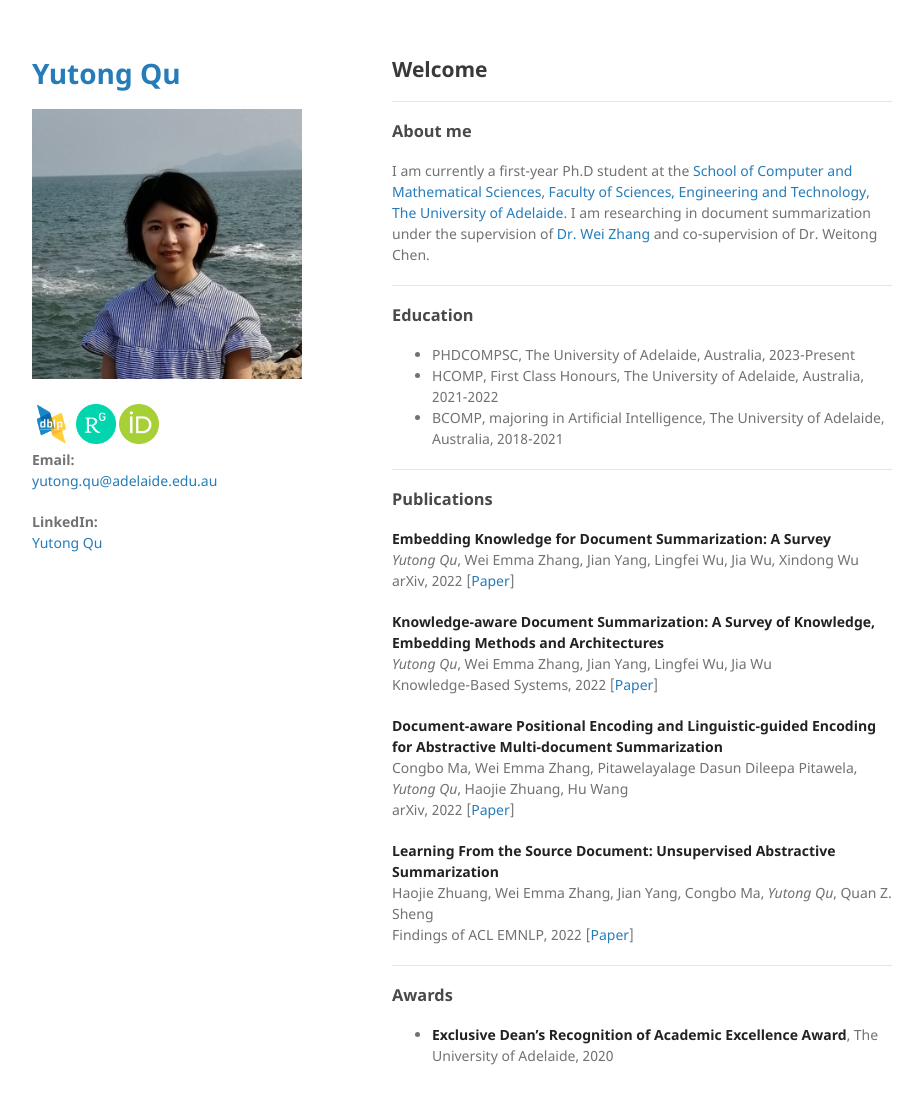
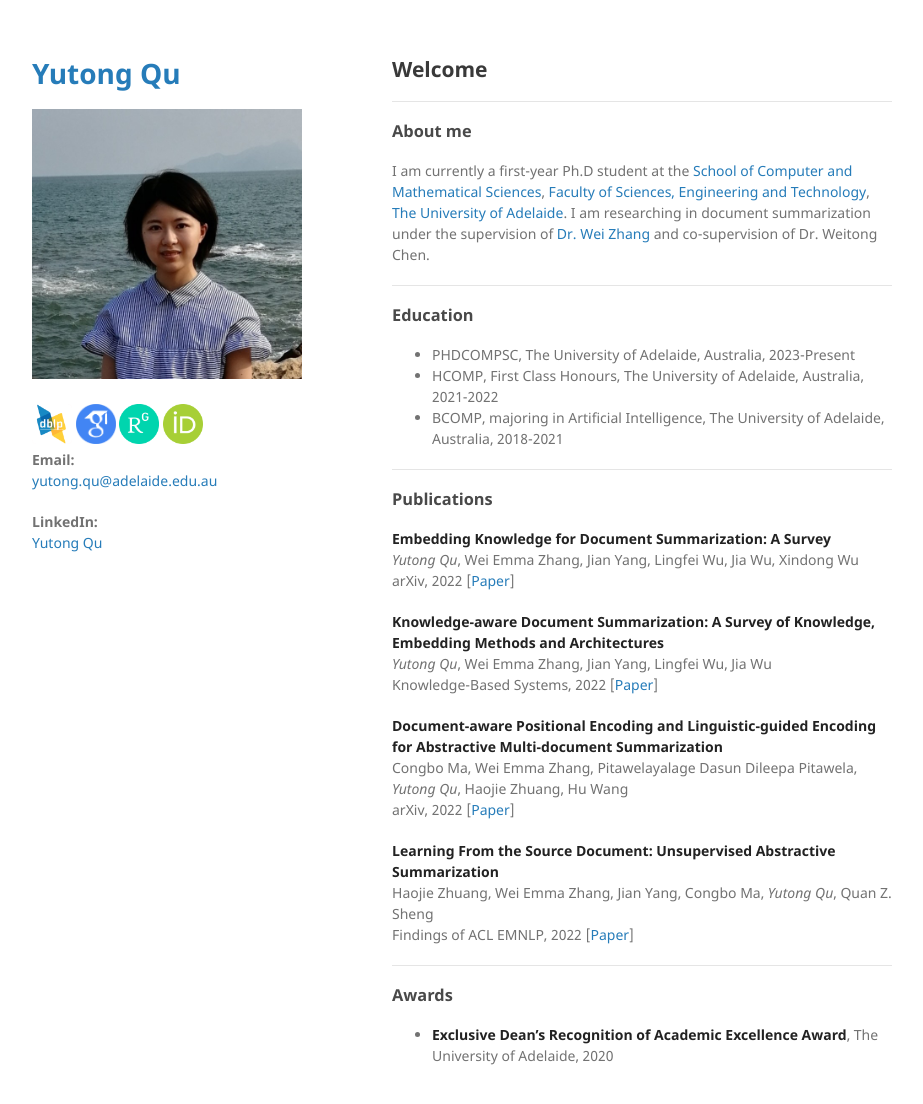
Before and after one commit to yutongqu/yutongqu.github.io, a Jekyll site: the page built from index.md, in a window 1280 px wide and 1136 px high. Shown: the top 1104 px of the window, without its empty margins (178-1101 px from the left). Built offline with Jekyll 4.4.1, drawn with Linux system fonts in a browser that asks for light colours; our own code applies the rules of GitHub Pages for plain Markdown files; the repository's description, which GitHub fills in, is left out.

Commit message:
Update default.html

```diff
--- a/_layouts/default.html
+++ b/_layouts/default.html
@@ -29,11 +29,11 @@
         </div>
         {% endif %}
 
-<!--         {% if site.gscholar_logo %}
+        {% if site.gscholar_logo %}
         <div class="" style="display: inline-block;">
           <a href="{{ site.gscholar_link }}"><img src="{{site.gscholar_logo | site.gscholar_link}}" alt="GS Logo" width="40" height="40" /></a>
         </div>
-        {% endif %} -->
+        {% endif %}
 
         {% if site.resgate_logo %}
         <div class="" style="display: inline-block;">
```
